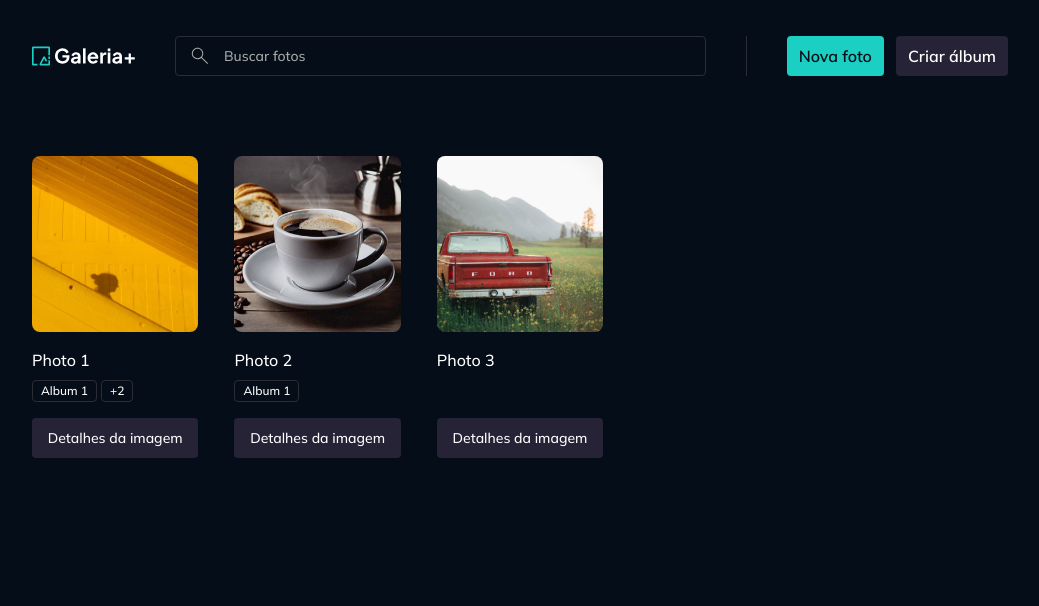
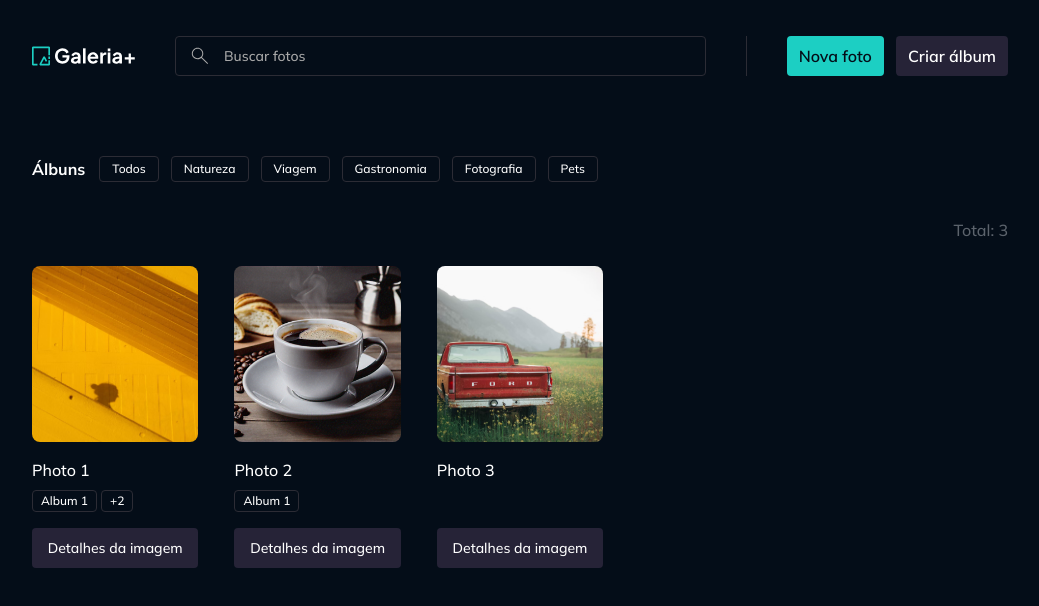
Before and after one commit to guscsales/gallery-plus, a React (Vite) app: page / in a window 1280 px wide. Shown: the top 606 px of the page, without its empty margins (120-1159 px from the left). Built offline with nearby package versions, Linux system fonts and the light colour scheme.

Commit message:
album filter mock

```diff
--- a/src/core-components/photos-list.tsx
+++ b/src/core-components/photos-list.tsx
@@ -1,5 +1,6 @@
 import {type Photo} from "../models/photo";
 import PhotoWidget from "./photo-widget";
+import Text from "../components/text";
 
 interface PhotosListProps {
 	photos: Photo[];
@@ -7,10 +8,19 @@ interface PhotosListProps {
 
 export default function PhotosList({photos}: PhotosListProps) {
 	return (
-		<div className="grid grid-cols-5 gap-9">
-			{photos.map((photo) => (
-				<PhotoWidget key={photo.id} photo={photo} />
-			))}
+		<div className="space-y-6">
+			<Text
+				as="div"
+				variant="paragraph-large"
+				className="text-accent-span text-right"
+			>
+				Total: {photos.length}
+			</Text>
+			<div className="grid grid-cols-5 gap-9">
+				{photos.map((photo) => (
+					<PhotoWidget key={photo.id} photo={photo} />
+				))}
+			</div>
 		</div>
 	);
 }
--- a/src/pages/page-home.tsx
+++ b/src/pages/page-home.tsx
@@ -1,9 +1,23 @@
 import Container from "../components/container";
 import PhotosList from "../core-components/photos-list";
+import Text from "../components/text";
+import Badge from "../components/badge";
 
 export default function PageHome() {
 	return (
 		<Container>
+			<div className="flex items-center gap-3.5 mb-9">
+				<Text variant="heading-small">Álbuns</Text>
+				<div className="flex gap-3">
+					<Badge className="cursor-pointer">Todos</Badge>
+					<Badge className="cursor-pointer">Natureza</Badge>
+					<Badge className="cursor-pointer">Viagem</Badge>
+					<Badge className="cursor-pointer">Gastronomia</Badge>
+					<Badge className="cursor-pointer">Fotografia</Badge>
+					<Badge className="cursor-pointer">Pets</Badge>
+				</div>
+			</div>
+
 			<PhotosList
 				photos={[
 					{
```
